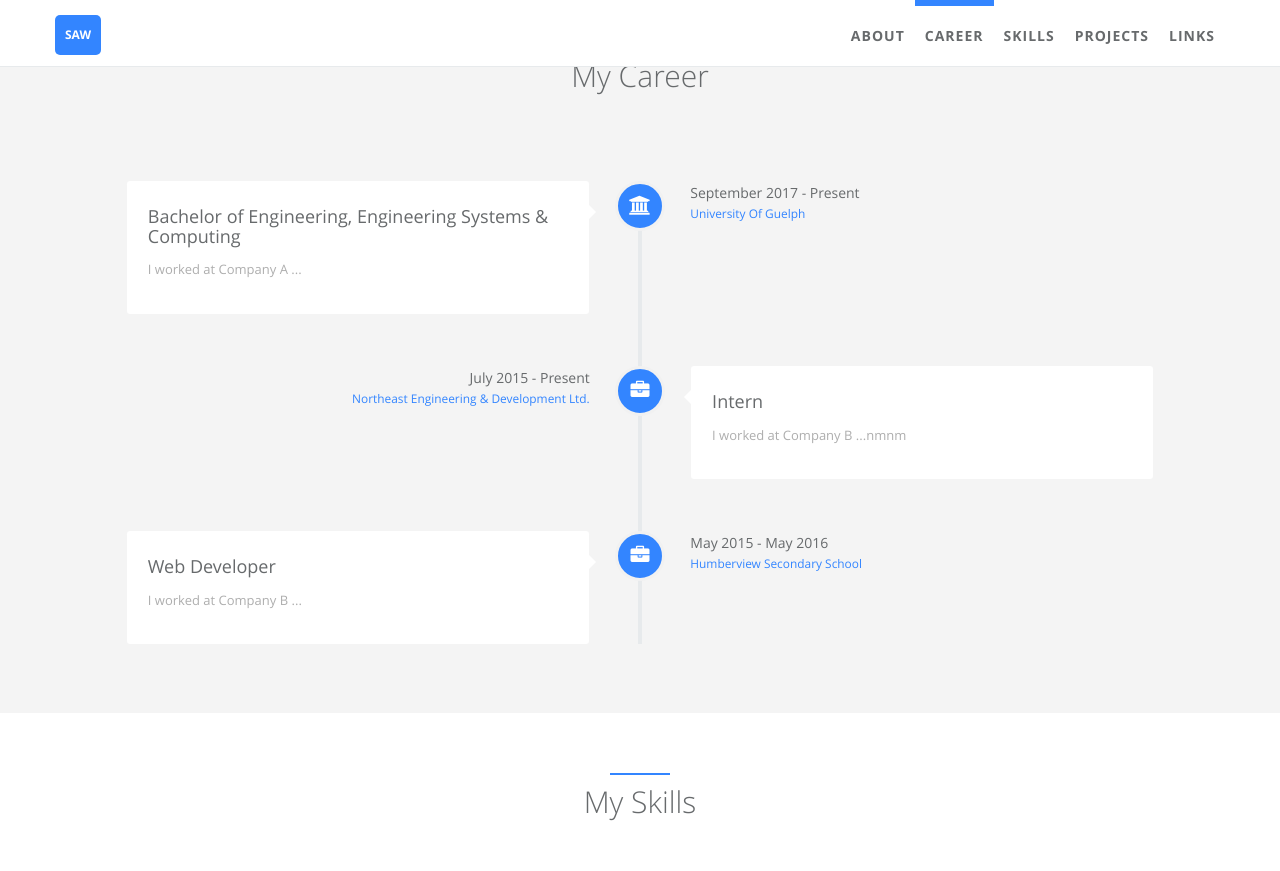
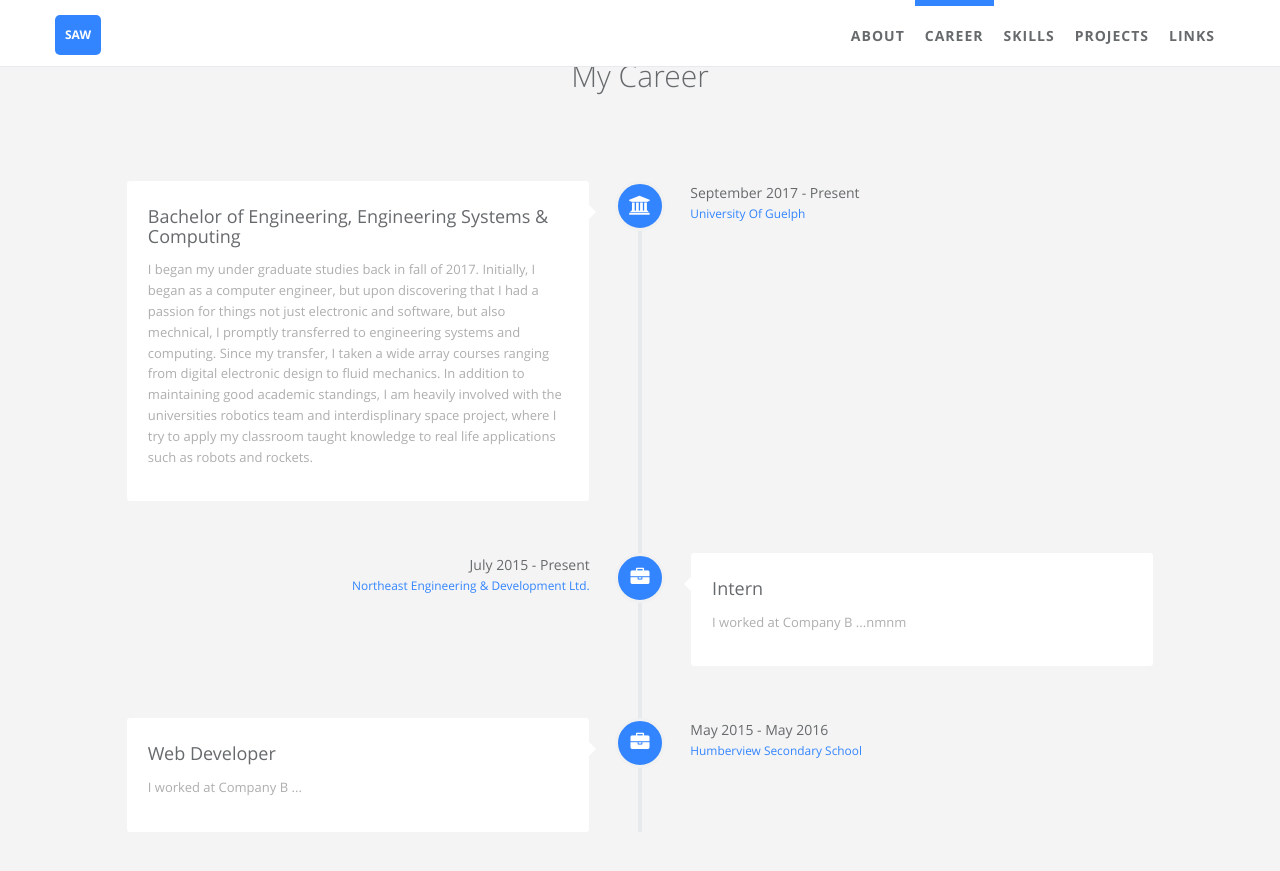
Before and after one commit to woudie/some, a Jekyll site: the page built from index.html, in a window 1280 px wide and 900 px high, scrolled down 932 px. Shown: the top 871 px of the window. Built offline with Jekyll 4.4.1, drawn with Linux system fonts in a browser that asks for light colours.

Commit message:
Issue Fixed

```diff
--- a/_data/index/careers.yml
+++ b/_data/index/careers.yml
@@ -4,7 +4,13 @@
     detail: Bachelor of Engineering, Engineering Systems & Computing
     i18n: company_a
   desc:
-    detail: I worked at Company A ...
+    detail: I began my under graduate studies back in fall of 2017. Initially, I began as a computer engineer,
+            but upon discovering that I had a passion for things not just electronic and software, but also mechnical,
+            I promptly transferred to engineering systems and computing. Since my transfer, I taken a wide array courses
+            ranging from digital electronic design to fluid mechanics. In addition to maintaining good academic standings,
+            I am heavily involved with the universities robotics team and interdisplinary space project, where I try to apply
+            my classroom taught knowledge to real life applications such as robots and rockets.
+
     i18n: company_a_desc
   date:
     detail: September 2017 - Present
```
